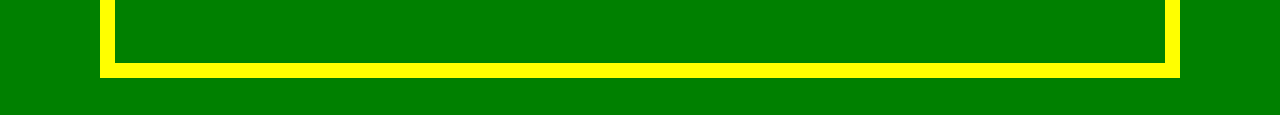
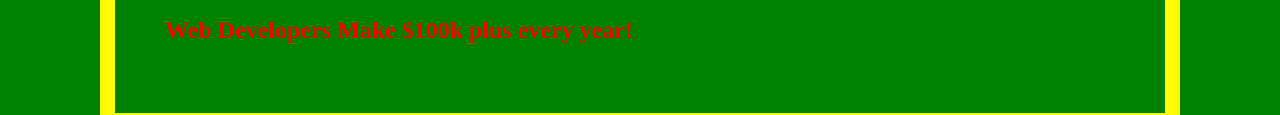
Before and after one commit to webmaaster/web-intro, a plain HTML site: page index.html in a window 1280 px wide. Shown: the part 1874-1989 px from the top of the page. Drawn offline with Linux system fonts and the light colour scheme.

Commit message:
Update index.html

```diff
--- a/index.html
+++ b/index.html
@@ -26,6 +26,9 @@ Web Development/ Software Development/ Web Automation Engineer
 
       <p>Lorem ipsum dolor sit amet consectetur, adipisicing elit. Iste repudiandae et facere voluptatem non facilis impedit quod veniam repellendus consectetur inventore deleniti ea rerum, asperiores deserunt sunt rem nisi consequatur officia porro quasi nobis vel? Omnis, adipisci fugit sit provident ea, debitis non totam asperiores dolore error quod distinctio nostrum!</p>
 
+
+        <h2>Web Developers Make $100k plus every year!</h2>
+
       <script src="js/index.js"></script>
     </body>
 </html>
```
